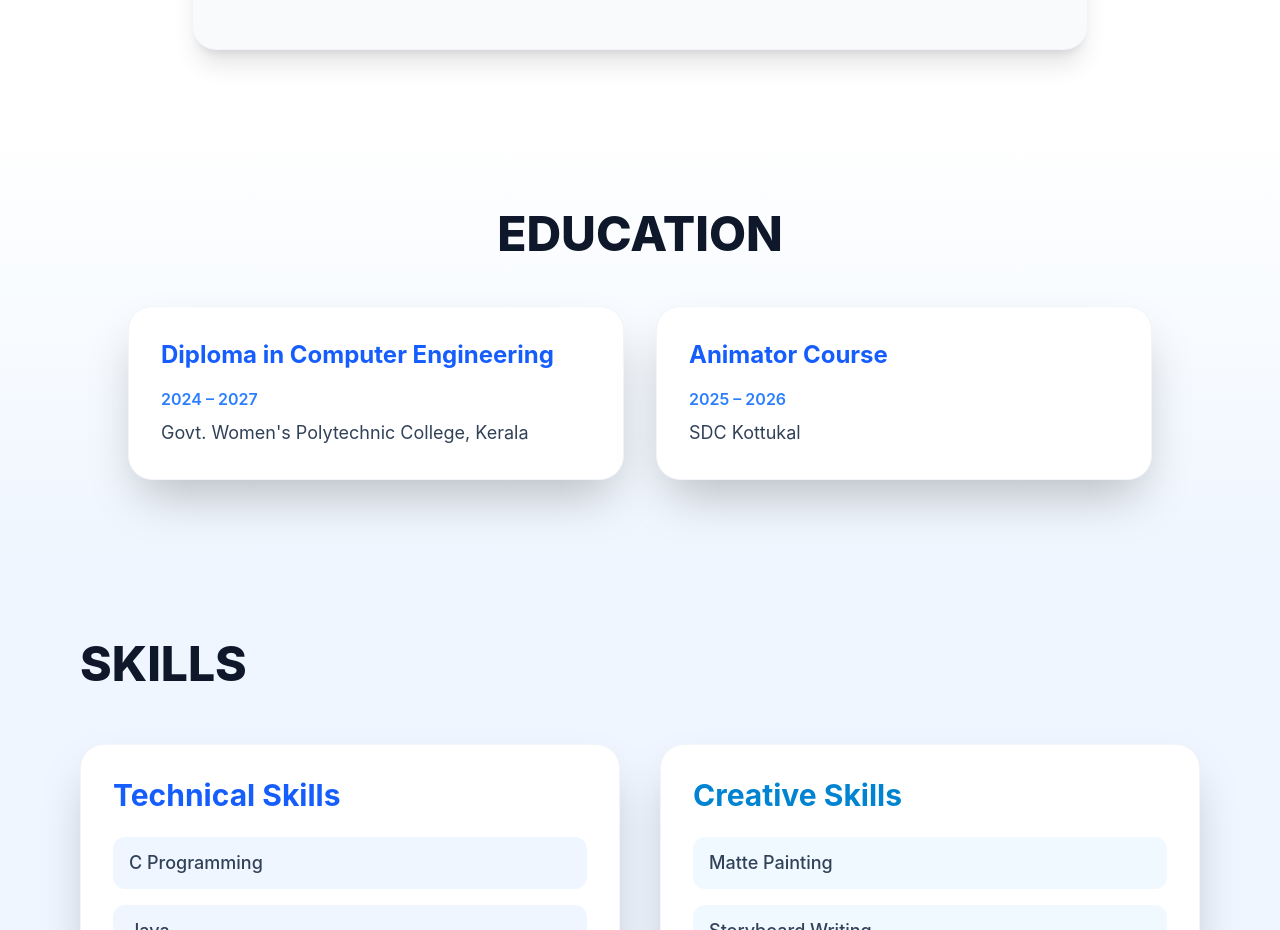
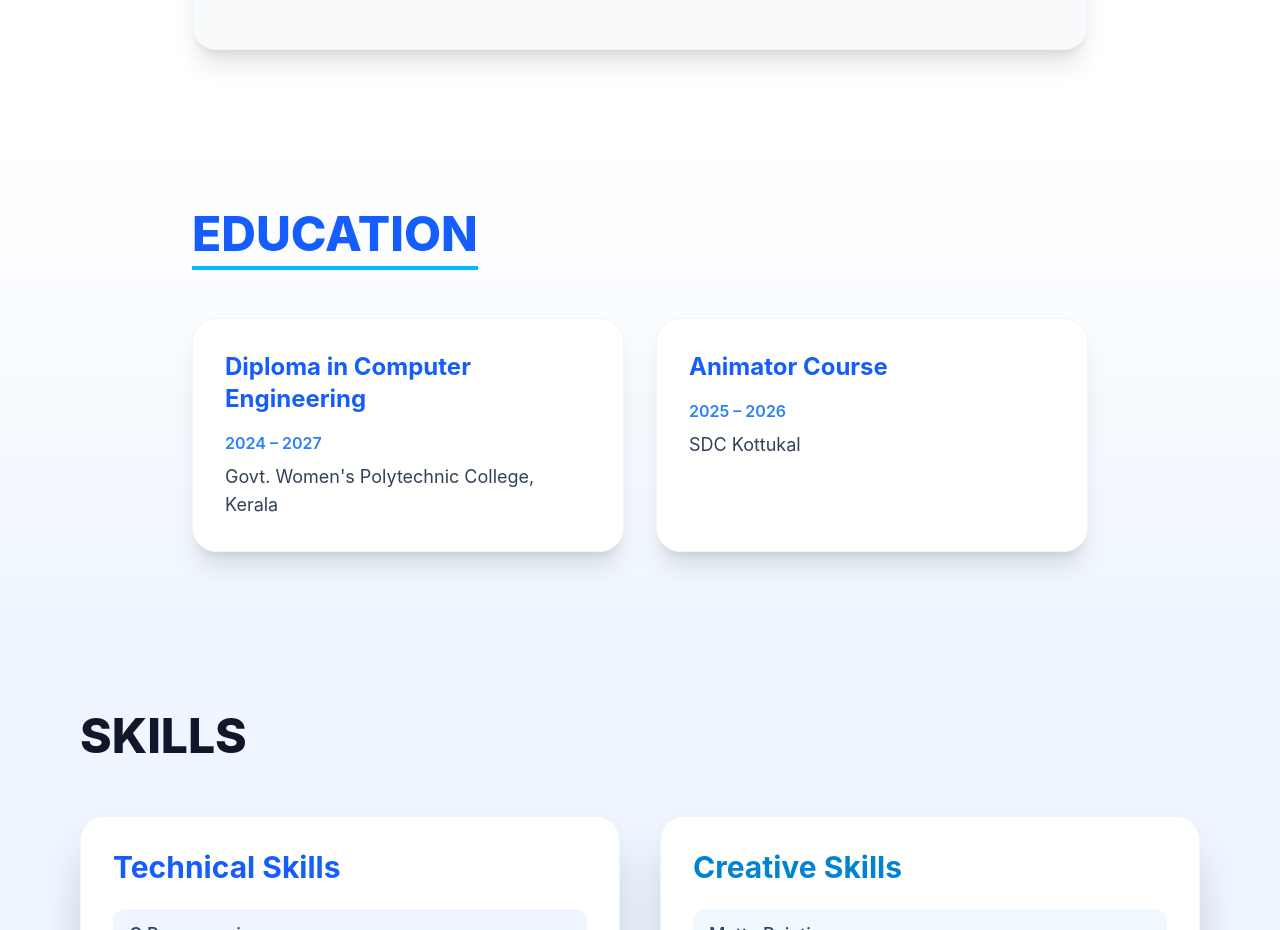
Before and after one commit to umadevivb60-maker/Portfolio, a React app: page / in a window 1280 px wide. Shown: the part 1120-2050 px from the top of the page. Built offline with nearby package versions, Linux system fonts and the light colour scheme; the HTML template or start-up script is replaced by a standard one.

Commit message:
update ui5

```diff
--- a/src/components/Education.jsx
+++ b/src/components/Education.jsx
@@ -2,26 +2,27 @@ import React from "react";
 
 function Edu() {
   return (
-    // Transitions smoothly from the white background above into a soft, premium blue tint
-    <section id="education" className="bg-gradient-to-b from-white to-blue-50 py-20 px-6 md:px-20">
+    <section
+      id="education"
+      className="bg-gradient-to-b from-white to-blue-50 py-20 px-6 md:px-20"
+    >
+      {/* Main container aligned like About section */}
+      <div className="max-w-4xl mx-auto">
 
-      <div className="max-w-5xl mx-auto">
-
-        {/* Main section heading matches the deep dark theme text */}
-        <h2 className="text-4xl md:text-5xl font-extrabold text-slate-900 mb-12 text-center">
+        {/* Heading style matching About */}
+        <h2 className="text-4xl md:text-5xl font-extrabold text-blue-600 mb-12 border-b-4 border-sky-400 inline-block pb-2">
           EDUCATION
         </h2>
 
+        {/* Cards */}
         <div className="grid gap-8 md:grid-cols-2">
 
-          {/* Card 1: Diploma */}
-          <div className="bg-white rounded-3xl p-8 shadow-2xl hover:-translate-y-2 hover:scale-105 transition duration-300 border border-slate-100">
-            {/* Matches the vibrant theme blue from the Home CTA button */}
+          {/* Diploma Card */}
+          <div className="bg-white rounded-3xl p-8 shadow-xl border border-slate-100 hover:-translate-y-2 hover:scale-105 transition duration-300">
             <h3 className="text-2xl font-bold text-blue-600 mb-4">
               Diploma in Computer Engineering
             </h3>
 
-            {/* A slightly darker blue accent for date sub-headers */}
             <p className="text-blue-500 font-semibold mb-2">
               2024 – 2027
             </p>
@@ -31,14 +32,12 @@ function Edu() {
             </p>
           </div>
 
-          {/* Card 2: Animator */}
-          <div className="bg-white rounded-3xl p-8 shadow-2xl hover:-translate-y-2 hover:scale-105 transition duration-300 border border-slate-100">
-            {/* Matches the vibrant theme blue from the Home CTA button */}
+          {/* Animator Card */}
+          <div className="bg-white rounded-3xl p-8 shadow-xl border border-slate-100 hover:-translate-y-2 hover:scale-105 transition duration-300">
             <h3 className="text-2xl font-bold text-blue-600 mb-4">
               Animator Course
             </h3>
 
-            {/* A slightly darker blue accent for date sub-headers */}
             <p className="text-blue-500 font-semibold mb-2">
               2025 – 2026
             </p>
@@ -50,7 +49,6 @@ function Edu() {
 
         </div>
       </div>
-
     </section>
   );
 }
```
